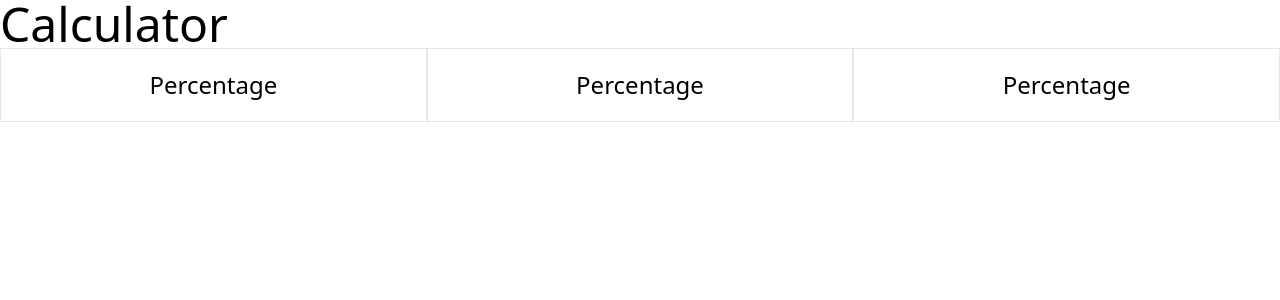
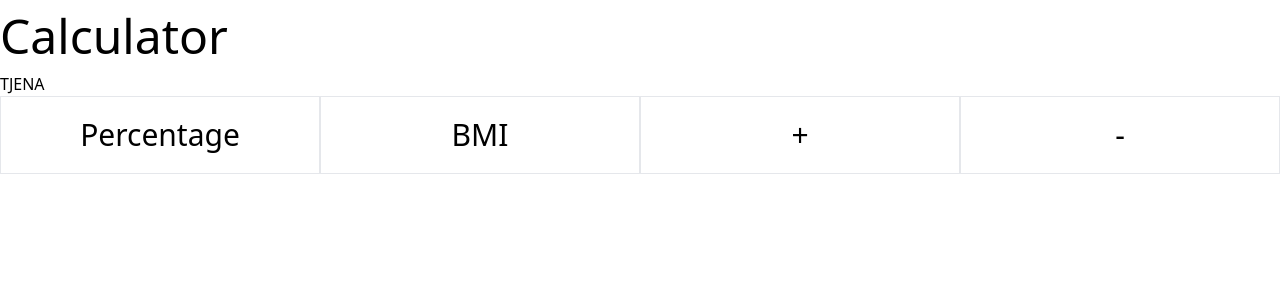
Before and after one commit to Flowball/testning_inlamning, a React (Vite) app: page / in a window 1280 px wide. Shown: the top 300 px of the page. Built offline with nearby package versions, Linux system fonts and the light colour scheme.

Commit message:
Started adding context.

```diff
--- a/src/App.tsx
+++ b/src/App.tsx
@@ -1,10 +1,15 @@
+import { useState } from "react";
 import "./App.css";
 import Header from "./components/Header";
+import { Context } from "./PickContext";
 
 function App() {
+  const [context, setContext] = useState("poop");
   return (
     <>
-      <Header />
+      <Context.Provider value={[context, setContext]}>
+        <Header />
+      </Context.Provider>
     </>
   );
 }
--- /dev/null
+++ b/src/PickContext.ts
@@ -0,0 +1,3 @@
+import { createContext } from "react";
+
+export const Context = createContext("");
--- /dev/null
+++ b/src/components/BMI.tsx
@@ -0,0 +1,3 @@
+export default function BMI() {
+  return <div>BMI</div>;
+}
--- a/src/components/Header.tsx
+++ b/src/components/Header.tsx
@@ -1,16 +1,24 @@
+import { useContext } from "react";
+import { Context } from "../PickContext";
+
 export default function Header() {
+  const [context, setContext] = useContext(Context);
   return (
     <header className="flex flex-col">
-      <h1 className="text-5xl">Calculator</h1>
-      <div className="flex text-2xl">
+      <h1 className="text-5xl py-3">Calculator</h1>
+      {context === "poop" ? <h2>TJENA</h2> : null}
+      <div className="flex text-xl lg:text-3xl overflow-x-auto snap-x">
         <div className="border p-5 w-full text-center hover:bg-black transition-all hover:text-white hover:cursor-pointer">
           Percentage
         </div>
         <div className="border p-5 w-full text-center hover:bg-black transition-all hover:text-white hover:cursor-pointer">
-          Percentage
+          BMI
         </div>
         <div className="border p-5 w-full text-center hover:bg-black transition-all hover:text-white hover:cursor-pointer">
-          Percentage
+          +
+        </div>
+        <div className="border p-5 w-full text-center hover:bg-black transition-all hover:text-white hover:cursor-pointer">
+          -
         </div>
       </div>
     </header>
--- /dev/null
+++ b/src/components/Percentage.tsx
@@ -0,0 +1,3 @@
+export default function Percentage() {
+  return <div>Percentage</div>;
+}
```
